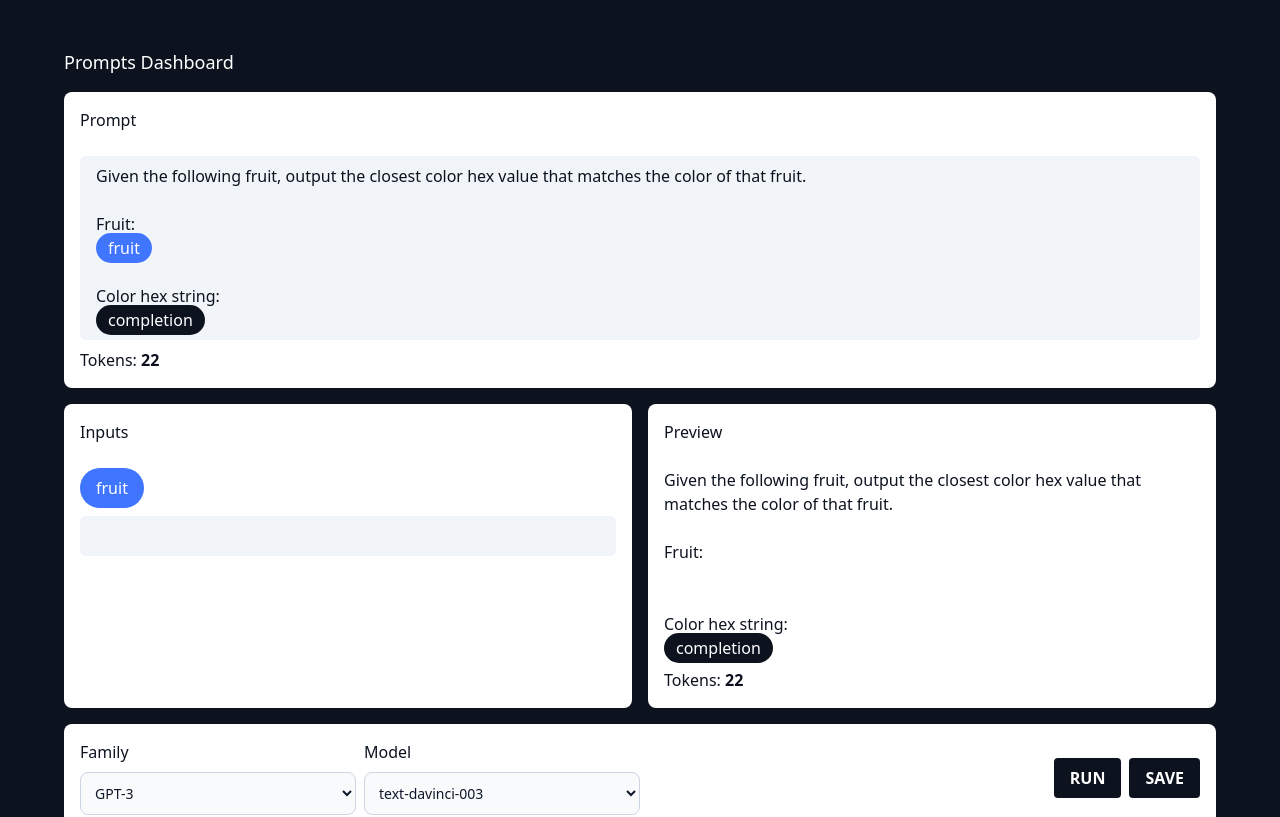
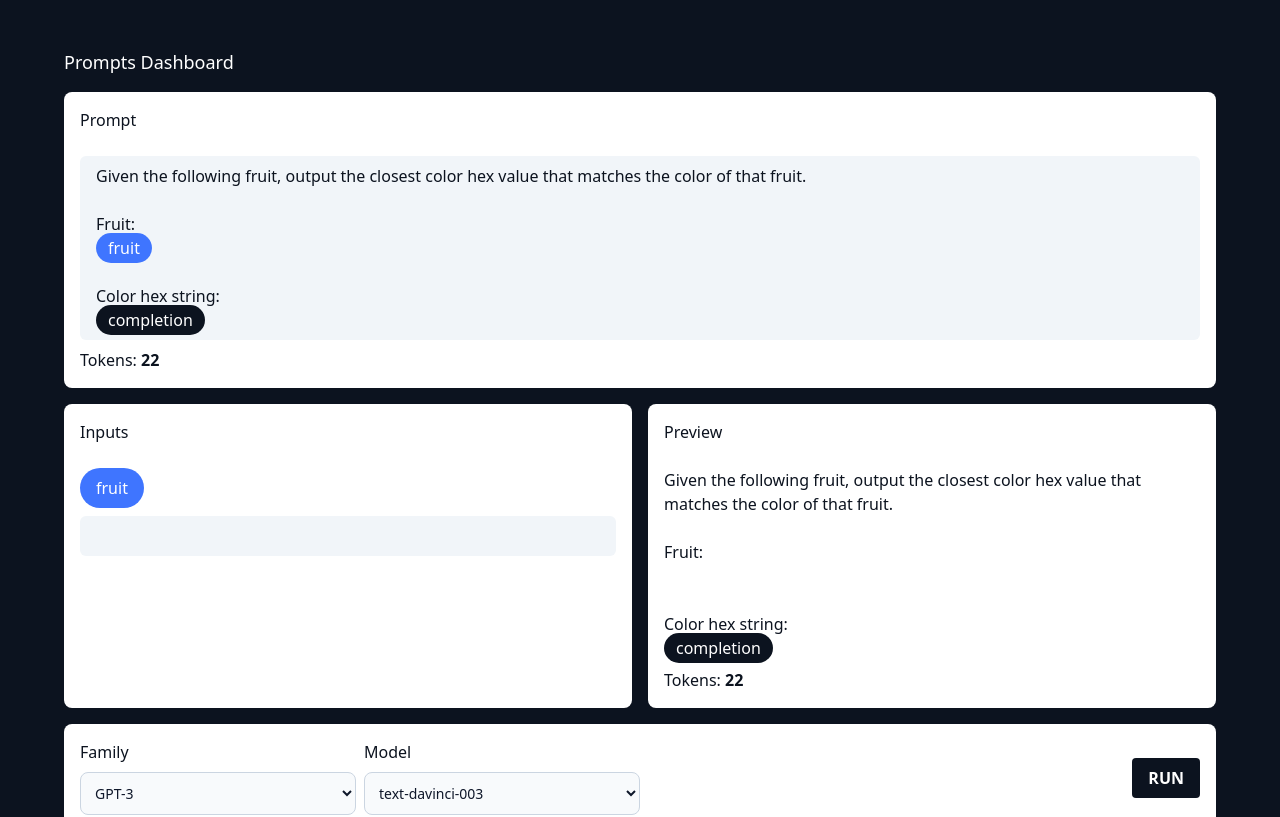
Before and after one commit to liraf/prompts-dashboard, a Nuxt app: page / in a window 1280 px wide. Shown: the top 817 px of the page. Built offline with nearby package versions, Linux system fonts and the light colour scheme.

Commit message:
feat: remove save button

```diff
--- a/components/ActionBar.vue
+++ b/components/ActionBar.vue
@@ -6,12 +6,7 @@
         <CustomSelect class="w-1/2" label="Model" :options="modelOptions"/>
       </div>
       <div class="flex items-center justify-end w-1/2">
-        <CustomButton @click="$emit('run')">
-          RUN
-        </CustomButton>
-        <CustomButton class="ml-2">
-          SAVE
-        </CustomButton>
+        <CustomButton @click="$emit('run')">RUN</CustomButton>
       </div>
     </div>
   </Card>
```
